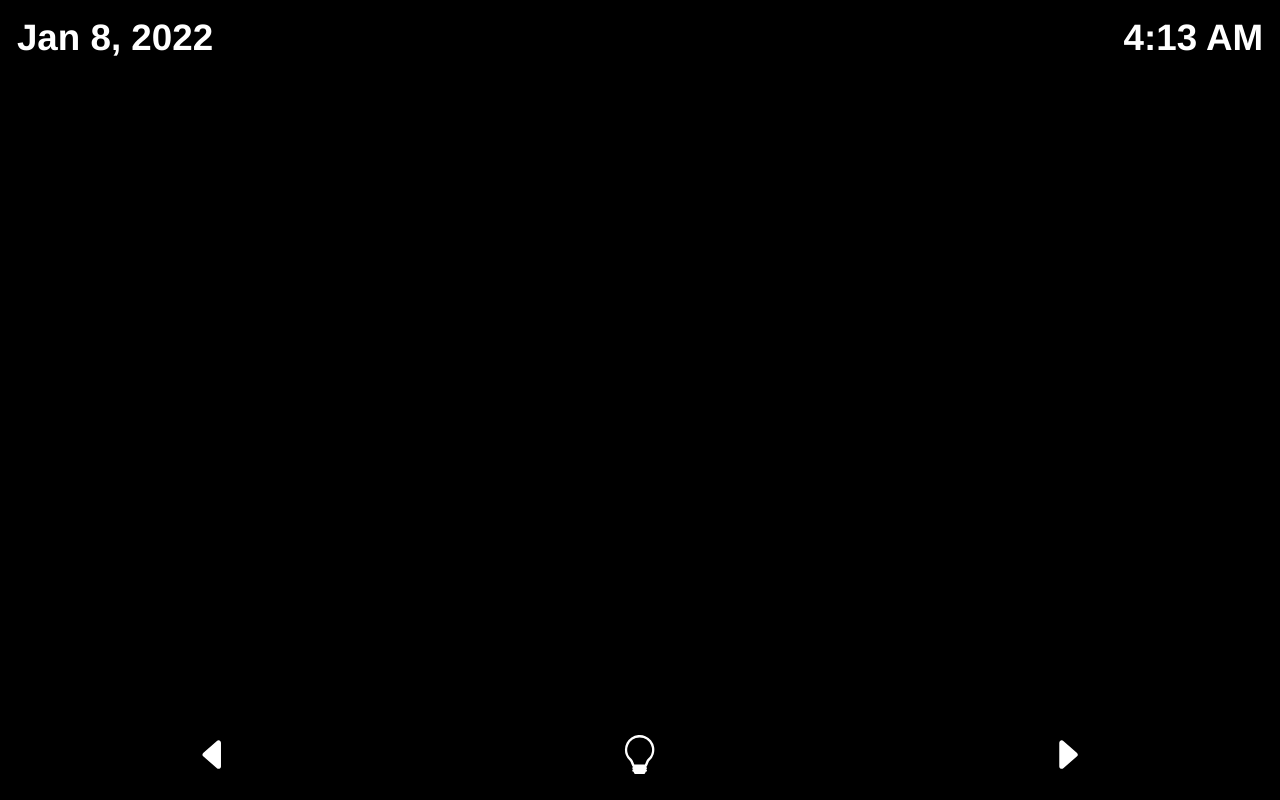
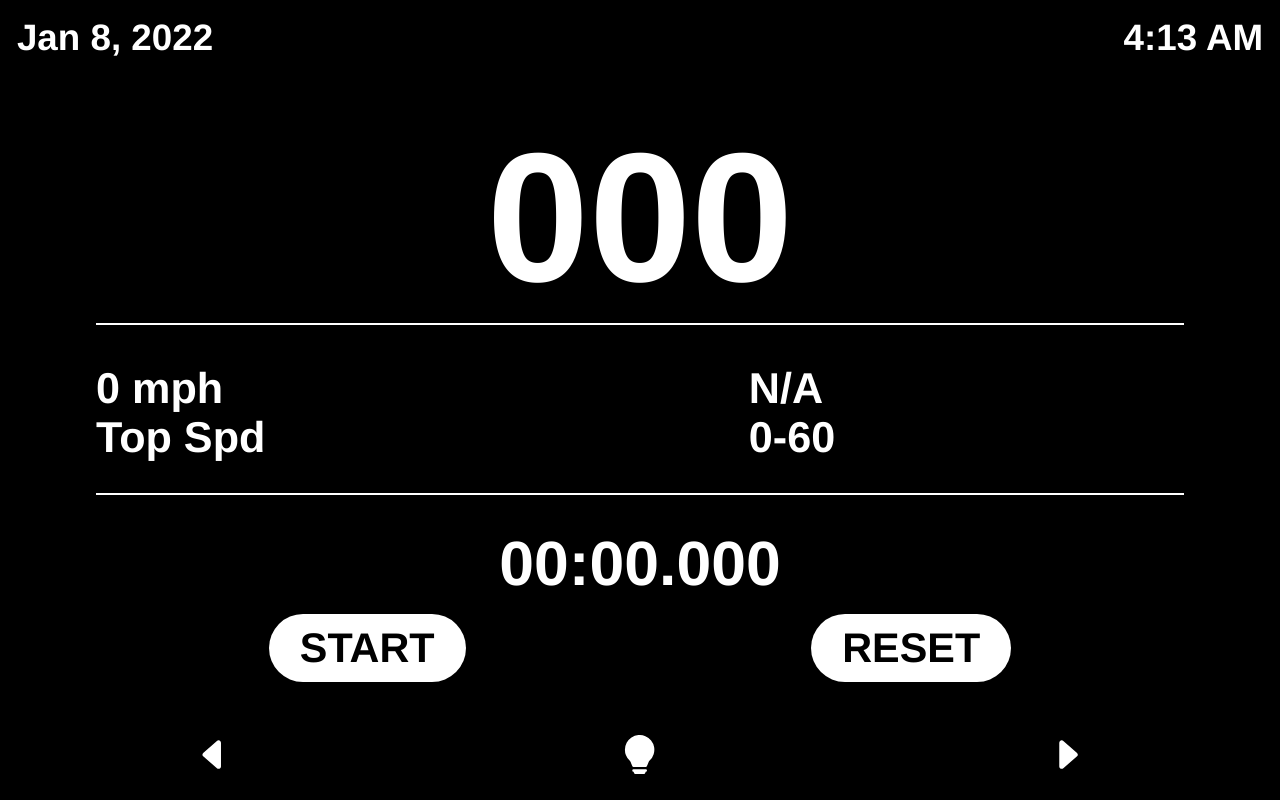
Before and after one commit to jahdaic/Syncro-Pi, a React (Create React App) app: page /Syncro-Pi/performance in a window 1280 px wide. Before the commit this address had no page. Built offline with nearby package versions, Linux system fonts and the light colour scheme; no server answers; what spotify-web-api-node would draw is missing.

Commit message:
Added Performance Timer

```diff
--- a/src/Router.jsx
+++ b/src/Router.jsx
@@ -8,6 +8,7 @@ import AnalogClock from './pages/AnalogClock';
 import DigitalClock from './pages/DigitalClock';
 import Compass from './pages/Compass';
 import Weather from './pages/Weather';
+import Performance from './pages/Performance';
 import Spotify from './pages/Spotify';
 import Hula from './pages/Hula';
 
@@ -25,6 +26,7 @@ export const Router = props => {
 					<Route path="/digital-clock" element={<DigitalClock />} />
 					<Route path="/compass" element={<Compass />} />
 					<Route path="/weather" element={<Weather />} />
+					<Route path="/performance" element={<Performance />} />
 					<Route path="/spotify" element={<Spotify />} />
 					<Route path="/hula" element={<Hula />} />
 				</Routes>
--- a/src/components/page/BottomBar.jsx
+++ b/src/components/page/BottomBar.jsx
@@ -1,4 +1,4 @@
-import React, {useState} from 'react';
+import React, {useEffect, useState} from 'react';
 import { useNavigate, useLocation } from 'react-router-dom';
 import PropTypes from 'prop-types';
 import * as Icon from 'react-bootstrap-icons';
@@ -8,34 +8,45 @@ export const BottomBar = ({ color, onColorChange, ...props }) => {
 	const navigate = useNavigate();
 	const location = useLocation();
 	const [lastUpdate, setLastUpdated] = useState(null);
-	const view = location.pathname.split('/')[1] || 'analog-clock';
-	const views = ['analog-clock', 'digital-clock', 'compass', 'weather', 'spotify', 'hula'];
+	const [view, setView] = useState(location.pathname.split('/')[1] || 'analog-clock');
+	const views = ['analog-clock', 'digital-clock', 'compass', 'weather', 'performance', 'spotify', 'hula'];
 	const colors = ['white', 'dark', 'lcd', 'red', 'green'];
 
 	const prevView = () => {
-		const currentIndex = views.indexOf(view);
+		setView(currentView => {
+			const currentIndex = views.indexOf(currentView);
 			const newView = currentIndex === 0 ? views[views.length - 1] : views[currentIndex - 1];
 
 			navigate(newView);
 			setLastUpdated(Date.now());
+			return newView;
+		});
 	};
 
 	const nextView = () => {
-		const currentIndex = views.indexOf(view);
+		setView(currentView => {
+			const currentIndex = views.indexOf(currentView);
 			const newView = currentIndex === views.length - 1 ? views[0] : views[currentIndex + 1];
+
+			console.log('Next View', prevView, newView, currentIndex)
 
 			navigate(newView);
 			setLastUpdated(Date.now());
+			return newView;
+		});
 	};
 
 	const nextColor = () => {
 		if(typeof onColorChange !== 'function') return;
 
-		const currentIndex = colors.indexOf(color);
+		onColorChange(currentColor => {
+			const currentIndex = colors.indexOf(currentColor);
 			const newColor = currentIndex === colors.length - 1 ? colors[0] : colors[currentIndex + 1];
 
-		onColorChange(newColor);
 			localStorage.setItem('color', newColor);
+			return newColor;
+		});
+
 	};
 
 	useHotkeys('left', prevView);
@@ -48,7 +59,7 @@ export const BottomBar = ({ color, onColorChange, ...props }) => {
 				<Icon.CaretLeftFill />
 			</div>
 			<div onClick={nextColor} onKeyPress={nextColor} role="button" tabIndex={0}>
-				<Icon.Lightbulb />
+				<Icon.LightbulbFill />
 			</div>
 			<div onClick={nextView} onKeyPress={nextView} role="button" tabIndex={0}>
 				<Icon.CaretRightFill />
--- a/src/css/compass.css
+++ b/src/css/compass.css
@@ -1,3 +1,7 @@
+#compass {
+	width: 90%;
+}
+
 #compass-compass {
 	position: relative;
 	display: flex;
--- /dev/null
+++ b/src/css/performance.css
@@ -0,0 +1,44 @@
+#performance {
+	width: 85%;
+}
+
+#performance-speed {
+	font-size: 5em;
+	text-align: center;
+}
+
+#performance-stats {
+	display: flex;
+	flex-direction: row;
+	flex-wrap: wrap;
+	justify-content: space-between;
+	border-top: 2px solid rgb(var(--text-color));
+	padding-top: 1em;
+}
+#performance-stats > * {
+	min-width: 40%;
+	display: flex;
+	flex-direction: column;
+	flex-wrap: wrap;
+	justify-content: space-between;
+	text-align: left;
+	/* margin-top: 0.5em; */
+}
+
+#performance-timer {
+	font-size: 1.7em;
+	text-align: center;
+	border-top: 2px solid rgb(var(--text-color));
+	margin: 0.5em 0 0.25em 0;
+	padding-top: 0.5em;
+}
+
+#performance-buttons {
+	width: 100%;
+	display: flex;
+	justify-content: space-around;
+}
+
+#performance-buttons button {
+
+}
--- a/src/css/style.css
+++ b/src/css/style.css
@@ -7,14 +7,17 @@
 
 :root {
 	font-size: 16px;
+	--font: Helvetica, 'Roboto', Arial, sans-serif;
+	--text-color: 255, 255, 255;
+	--bg-color: 0, 0, 0;
 }
 
 * {
 	box-sizing: border-box;
-	font-family: Helvetica, 'Roboto', Arial, sans-serif;
+	font-family: var(--font);
 	font-weight: 700;
 	font-size: calc(0.85em + 1vh);
-	color: #ffffff;
+	color: rgb(var(--text-color));
 }
 
 *:focus {
@@ -31,11 +34,21 @@ body {
 
 body {
 	position: relative;
-	background-color: #000000;
+	background-color: rgb(var(--bg-color));
 	background-repeat: no-repeat;
 	background-position: center;
 	background-size: contain;
 	image-rendering: pixelated;
+}
+
+button {
+	background-color: rgb(var(--text-color));
+	color: rgb(var(--bg-color));
+	border: none;
+	border-radius: 1em;
+	outline: none;
+	padding: 0.25em 0.75em;
+	text-transform: uppercase;
 }
 
 #root {
@@ -58,6 +71,8 @@ body {
 	flex-direction: column;
 	justify-content: stretch;
 	position: relative;
+	/* background-color: rgb(var(--bg-color)); */
+	/* z-index: -100; */
 }
 
 #container:before {
@@ -72,36 +87,72 @@ body {
 }
 
 #container.filter-dark:before {
-	background-color: #000000;
+	background-color: rgb(var(--bg-color));
 	mix-blend-mode: unset;
 	opacity: 50%;
 }
 
 #container.filter-lcd {
-	background-color: #ffffff;
+	--bg-color: 255, 255, 255;
+	--text-color: 37, 36, 33;
+	--lcd-shadow: 2px 2px 1px rgba(0, 0, 0, 0.30);
+	box-shadow: inset 5px 5px 15px rgba(0, 0, 0, 0.40);
 }
 
 #container.filter-lcd * {
-	color: #252421 !important;
 	font-family: 'LCD', 'Courier New', Courier, monospace;
-	text-shadow: 0.25rem 0.25rem 2px rgba(0, 0, 0, 0.20);
+	text-shadow: var(--lcd-shadow);
 	text-transform: uppercase;
 }
 
 #container.filter-lcd svg, #container.filter-lcd .react-clock {
-	filter: drop-shadow(0.25rem 0.25rem 2px rgba(0, 0, 0, 0.20));
+	filter: drop-shadow(var(--lcd-shadow));
 }
 
 #container.filter-lcd #compass-compass {
-	filter: drop-shadow(0.25rem 0.25rem 2px rgba(0, 0, 0, 0.20));
+	filter: drop-shadow(var(--lcd-shadow));
 }
 
 #container.filter-lcd #compass-directions, #container.filter-lcd #compass-tilt, #container.filter-lcd #compass-climb {
 	filter: invert(1);
 }
 
+#container.filter-lcd button {
+	position: relative;
+	background-color: #797C65;
+	font-size: 0.85em;
+	color: transparent;
+	text-shadow: 2px 2px 1px rgb(255, 255, 255);
+	box-shadow: var(--lcd-shadow);
+	background-clip: text;
+	padding-bottom: 0.05em;
+}
+
+#container.filter-lcd button:before {
+	content: '';
+	display: block;
+	position: absolute;
+	top: 0;
+	left: 0;
+	width: 100%;
+	height: 100%;
+	background-color: rgb(var(--text-color));
+	border-radius: 1em;
+	z-index: -1;
+}
+
 #container.filter-lcd:before {
 	background-color: #989c7f;
+}
+
+#container.filter-lcd:after {
+	content: ' ';
+	position: absolute;
+	display: block;
+	height: 100%;
+	width: 100%;
+	background-color: #ffffff;
+	z-index: -100;
 }
 
 #container.filter-red:before {
--- /dev/null
+++ b/src/pages/Performance/Performance.jsx
@@ -0,0 +1,163 @@
+import React, { useEffect, useState } from 'react';
+import * as Icon from 'react-bootstrap-icons';
+import * as Utility from '../../scripts/utility';
+
+import '../../css/performance.css';
+
+const resolution = 250; // 100 milliseconds
+
+export const Performance = props => {
+	const [time, setTime] = useState(new Date());
+	const [speed, setSpeed] = useState(null);
+	const [run, setRun] = useState({start: null, end: null, times: [], speeds: []});
+
+	const updateTime = () => {
+		setTime(new Date());
+	};
+
+	useEffect(() => {
+		const interval = setInterval(updateTime, 1000); // 1 second
+
+		return () => clearInterval(interval);
+	}, []);
+
+	const logTime = () => {
+		navigator.geolocation.getCurrentPosition(location => {
+			setRun(currentRun => {
+				if(currentRun.end) return{...currentRun};
+
+				const now = Date.now();
+
+				setSpeed(location.coords.speed);
+				setTimeout(logTime, resolution);
+
+				return {
+					...currentRun,
+					start: currentRun.start || now,
+					times: [...currentRun.times, now],
+					speeds: [...currentRun.speeds, location.coords.speed || 0]
+				};
+			});
+		}, err => {
+			console.error(err);
+			setSpeed(-1);
+			endTimer();
+		}, {enableHighAccuracy: true});
+	}
+
+	const endTimer = () => setRun(currentRun => ({ ...currentRun, end: Date.now() }));
+
+	const resetTimer = () => setRun({start: null, end: null, times: [], speeds: []});
+
+	const getTopSpeed = () => Utility.mpsToMPH(run.speeds.reduce((a, b) => Math.max(a, b), 0) || 0);
+
+	const getAcceleration = () => {
+		let timeTo60 = null;
+
+		run.speeds.forEach((s, i) => {
+			if( Utility.mpsToMPH(s) >= 60 ) timeTo60 = run.times[i];
+		});
+
+		if(timeTo60 === null) return 'N/A';
+
+		return `${Number((timeTo60 - run.start) / 1000).toFixed(2)} s`;
+	};
+
+	const getDisplayTime = () => {
+		const now = Date.now();
+		const duration = (run.end || now) - (run.start || now);
+		const minutes = String(Math.floor(duration / 1000 / 60) || 0).padStart(2, '0');
+		const seconds = String(Math.floor(duration / 1000 % 60) || 0).padStart(2, '0');
+		const milliseconds = String(duration % 1000 || 0).padStart(3, '0');
+
+		return `${minutes}:${seconds}.${milliseconds}`;
+	};
+
+	const updatePosition = () => {
+		if(!navigator.geolocation) return;
+
+		navigator.geolocation.getCurrentPosition(location => {
+			setSpeed(location.coords.speed);
+		}, err => {
+			console.error(err);
+			setSpeed(-1);
+		}, {enableHighAccuracy: true});
+	};
+
+	const askForLocationPermission = () => {
+		// updatePosition();
+		if ( navigator.permissions && navigator.permissions.query) {
+			navigator.permissions.query({ name: 'geolocation' })
+				.then(result => {
+					if ( result.state === 'granted' || result.state === 'prompt' ) {
+						updatePosition();
+					}
+				})
+				.catch(err => {
+					console.log(err);
+					setSpeed(-1);
+				});
+		}
+		else if (navigator.geolocation) {
+			updatePosition();
+		}
+	};
+
+	useEffect(askForLocationPermission, []);
+
+	console.log(speed, run);
+
+	if(speed === -1)  return (
+		<div id="weather">
+			<Icon.PinMap id="weather-icon" />
+			<div id="weather-description">
+					Error getting location
+			</div>
+		</div>
+	);
+
+	return (
+		<div id="performance">
+			<div id="performance-speed">
+				{`${speed || '000'}`}
+			</div>
+			<div id="performance-stats">
+				<div>
+					<span>{getTopSpeed()} mph</span>
+					<span>Top Spd</span>
+				</div>
+				<div>
+					<span>{getAcceleration()}</span>
+					<span>0-60</span>
+				</div>
+				{/* <div>
+					<span>1.2 G</span>
+					<span>Top Acc</span>
+				</div>
+				<div>
+					<span>12.3 s</span>
+					<span>0-120</span>
+				</div> */}
+			</div>
+			<div id="performance-timer">
+				{getDisplayTime()}
+			</div>
+			<div id="performance-buttons">
+				{
+					run.start && !run.end ?
+						<button type="button" onClick={endTimer}>
+							Stop
+						</button> :
+						<button type="button" onClick={logTime}>
+							Start
+						</button>
+				}
+				<button type="button" onClick={resetTimer}>
+					Reset
+				</button>
+			</div>
+		</div>
+	);
+}
+
+export default Performance;
--- /dev/null
+++ b/src/pages/Performance/index.js
@@ -0,0 +1,3 @@
+import Performance from './Performance';
+
+export default Performance;
--- a/src/pages/Spotify/Spotify.jsx
+++ b/src/pages/Spotify/Spotify.jsx
@@ -172,7 +172,7 @@ export const Spotify = props => {
 		const interval = setInterval(() => {
 			if( !SpotifyAPI.getAccessToken() ) return;
 			updateStatus();
-		}, 5000); // 5 seconds
+		}, 2500); // 2.5 seconds
 
 		return () => clearInterval(interval);
 	}, []);
--- a/src/pages/Weather/Weather.jsx
+++ b/src/pages/Weather/Weather.jsx
@@ -175,7 +175,7 @@ export const Weather = props => {
 				</div>
 				<div id="weather-uv">
 					<Icon.SunFill />
-					{weather?.uvi}
+					{Math.round(weather?.uvi || 0)}
 				</div>
 			</div>
 		</div>
--- a/src/scripts/utility.js
+++ b/src/scripts/utility.js
@@ -27,3 +27,10 @@ export const msToDuration = (time) => {
  * @returns {Number}
  */
 export const ratioToPercent = (part, total) => part >= total ? 100 : part / total * 100;
+
+/**
+ * Converts a velocity from meters per second to miles per hour
+ * @param {Number} mps - The velocity to convert in meters per second
+ * @returns {Number}
+ */
+export const mpsToMPH = (mps) => mps * 2.236936;
```
Lines whose indentation alone changed are shown as unchanged.
